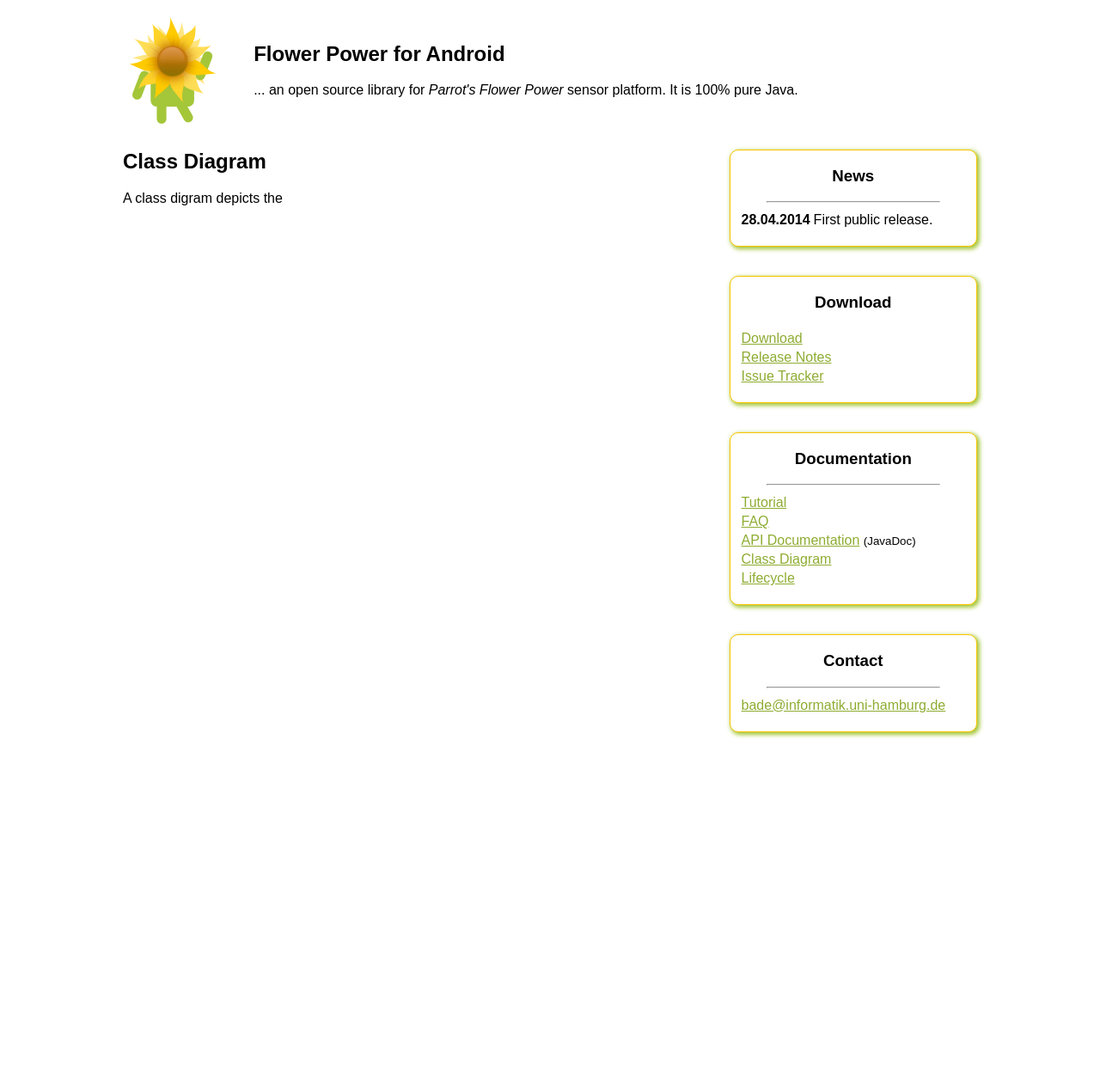
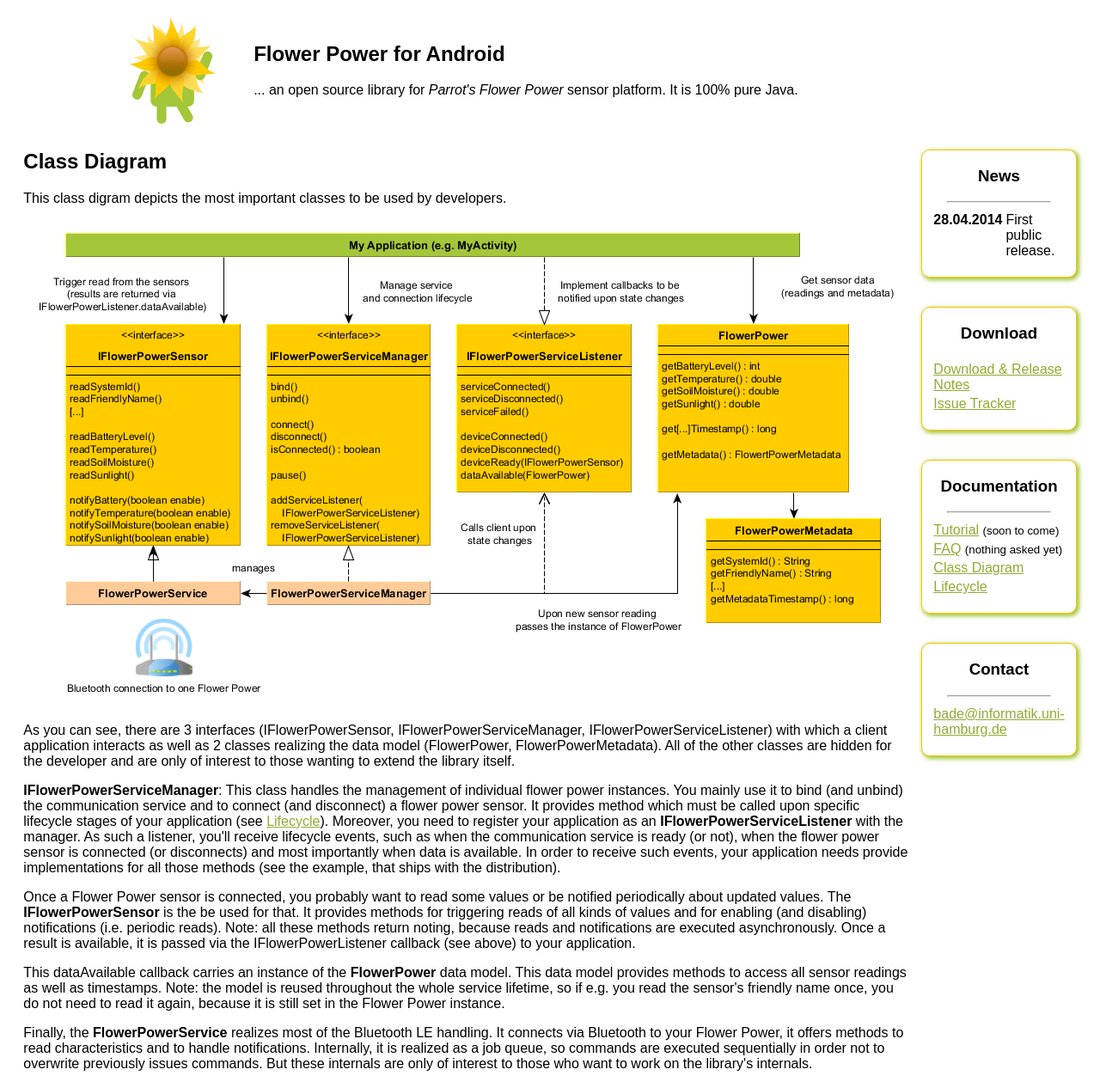
Before and after one commit to MahatmaX/flowerpower4android, a PHP site: page /class_diagram.php in a window 1280 px wide. Shown: the whole page at 86% size. Before the commit the page ends 859 px from the top, so only its background shows below. Run offline with PHP 8.4, Linux system fonts and the light colour scheme.

Commit message:
Updated homepage and graphics

```diff
--- a/FlowerPower4Android/misc/www/class_diagram.php
+++ b/FlowerPower4Android/misc/www/class_diagram.php
@@ -7,7 +7,23 @@
 		<td valign="top" width="700">
 
 			<h2>Class Diagram</h2>
-			A class digram depicts the
+			This class digram depicts the most important classes to be used by developers.
+			<p>
+			<img src="images/class_diagram.png">
+			<p>
+			As you can see, there are 3 interfaces (<emph>IFlowerPowerSensor</emph>, <emph>IFlowerPowerServiceManager</emph>, <emph>IFlowerPowerServiceListener</emph>) with which a client application interacts as well as 2 classes realizing the data model (<emph>FlowerPower</emph>, <emph>FlowerPowerMetadata</emph>).
+			All of the other classes are hidden for the developer and are only of interest to those wanting to extend the library itself.
+			<p>
+			<b>IFlowerPowerServiceManager</b>: This class handles the management of individual flower power instances. You mainly use it to bind (and unbind) the communication service and to connect (and disconnect) a flower power sensor. It provides method which must be called upon specific lifecycle stages of your application (see <a href="life_cycle.php">Lifecycle</a>).
+			Moreover, you need to register your application as an <b>IFlowerPowerServiceListener</b> with the manager. As such a listener, you'll receive lifecycle events, such as when the communication service is ready (or not), when the flower power sensor is connected (or disconnects) and most importantly when data is available.
+			In order to receive such events, your application needs provide implementations for all those methods (see the example, that ships with the distribution).
+			<p>
+			Once a Flower Power sensor is connected, you probably want to read some values or be notified periodically about updated values. The <b>IFlowerPowerSensor</b> is the be used for that. It provides methods for triggering reads of all kinds of values and for enabling (and disabling) notifications (i.e. periodic reads).
+			Note: all these methods return noting, because reads and notifications are executed asynchronously. Once a result is available, it is passed via the IFlowerPowerListener callback (see above) to your application.
+			<p>
+			This <emph>dataAvailable</emph> callback carries an instance of the <b>FlowerPower</b> data model. This data model provides methods to access all sensor readings as well as timestamps. Note: the model is reused throughout the whole service lifetime, so if e.g. you read the sensor's friendly name once, you do not need to read it again, because it is still set in the Flower Power instance.
+			<p>
+			Finally, the <b>FlowerPowerService</b> realizes most of the Bluetooth LE handling. It connects via Bluetooth to your Flower Power, it offers methods to read characteristics and to handle notifications. Internally, it is realized as a job queue, so commands are executed sequentially in order not to overwrite previously issues commands. But these internals are only of interest to those who want to work on the library's internals.
 		</td>
 		<td valign="top" width="300">
 			<?
--- a/FlowerPower4Android/misc/www/include/header.php
+++ b/FlowerPower4Android/misc/www/include/header.php
@@ -26,7 +26,7 @@
 		<table width="1000" border="0" cellspacing="10">
 			<tr>
 				<td>
-					<img src="images/logo.png" alt="logo" width="100" height="125">
+					<a href="index.php"><img src="images/logo.png" alt="logo" width="100" height="125" border="0"></a>
 				</td>
 				<td>
 					<h2>Flower Power for Android</h2>
--- a/FlowerPower4Android/misc/www/include/navigation.php
+++ b/FlowerPower4Android/misc/www/include/navigation.php
@@ -24,17 +24,12 @@
 				<table>
 					<tr>
 						<td>
-							<a href="download.php">Download</a><br>
+							<a href="download.php">Download &amp; Release Notes</a><br>
 						</td>
 					</tr>
 					<tr>
 						<td>
-							<a href="release_notes.php">Release Notes</a><br>
-						</td>
-					</tr>
-					<tr>
-						<td>
-							<a href="https://github.com/MahatmaX/FlowerPower4Android/issues">Issue Tracker</a>
+							<a href="https://github.com/MahatmaX/flowerpower4android/issues" target="_blank">Issue Tracker</a>
 						</td>
 					</tr>
 				</table>
@@ -53,19 +48,21 @@
 				<table>
 					<tr>
 						<td>
-							<a href="tutorial.php">Tutorial</a>
+							<a href="#">Tutorial</a> <small>(soon to come)</small>
 						</td>
 					</tr>
 					<tr>
 						<td>
-							<a href="faq.php">FAQ</a>
+							<a href="#">FAQ</a> <small>(nothing asked yet)</small>
 						</td>
 					</tr>
+					<!--
 					<tr>
 						<td>
 							<a href="javadoc/index.html" target="_blank">API Documentation</a> <small>(JavaDoc)</small>
 						</td>
 					</tr>
+					-->
 					<tr>
 						<td>
 							<a href="class_diagram.php">Class Diagram</a>
```
Also changed, not shown: FlowerPower4Android/misc/www/download.php (added, +33 -0 lines), FlowerPower4Android/misc/www/index.php (+11 -0 lines), FlowerPower4Android/misc/www/images/class_diagram.png, FlowerPower4Android/misc/www/images/screenshot.png (added), 1 other file.
